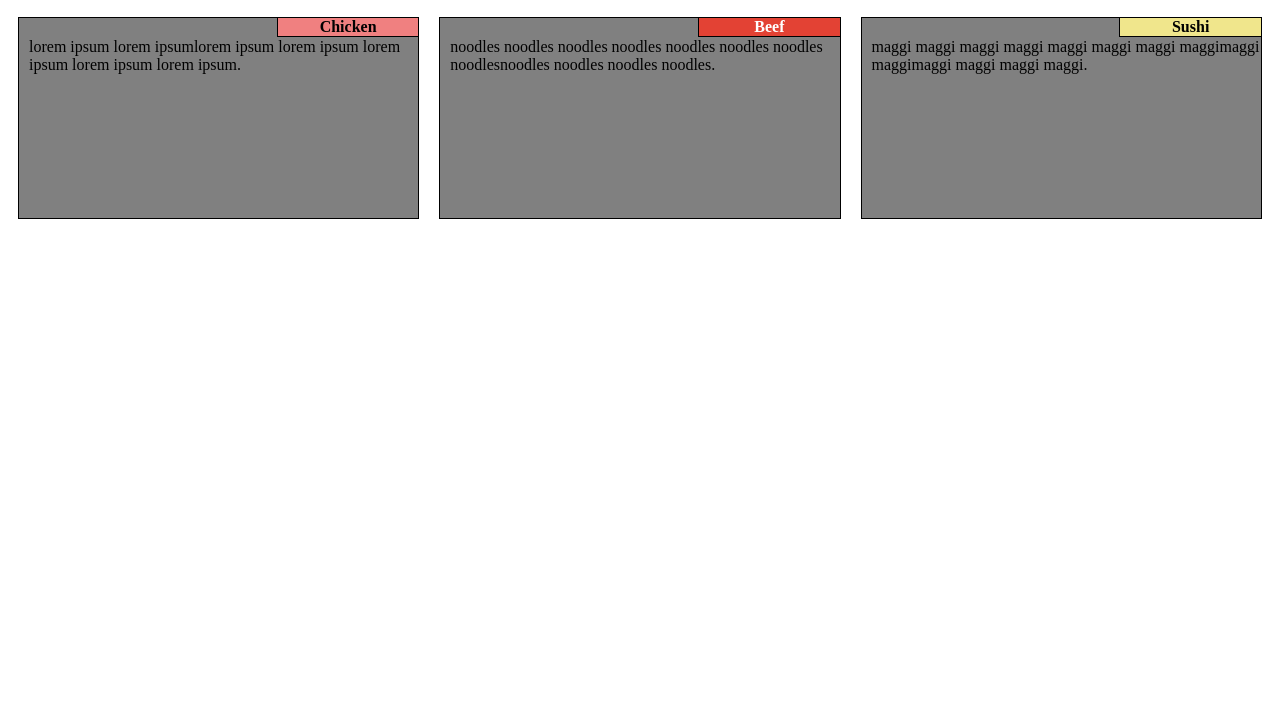
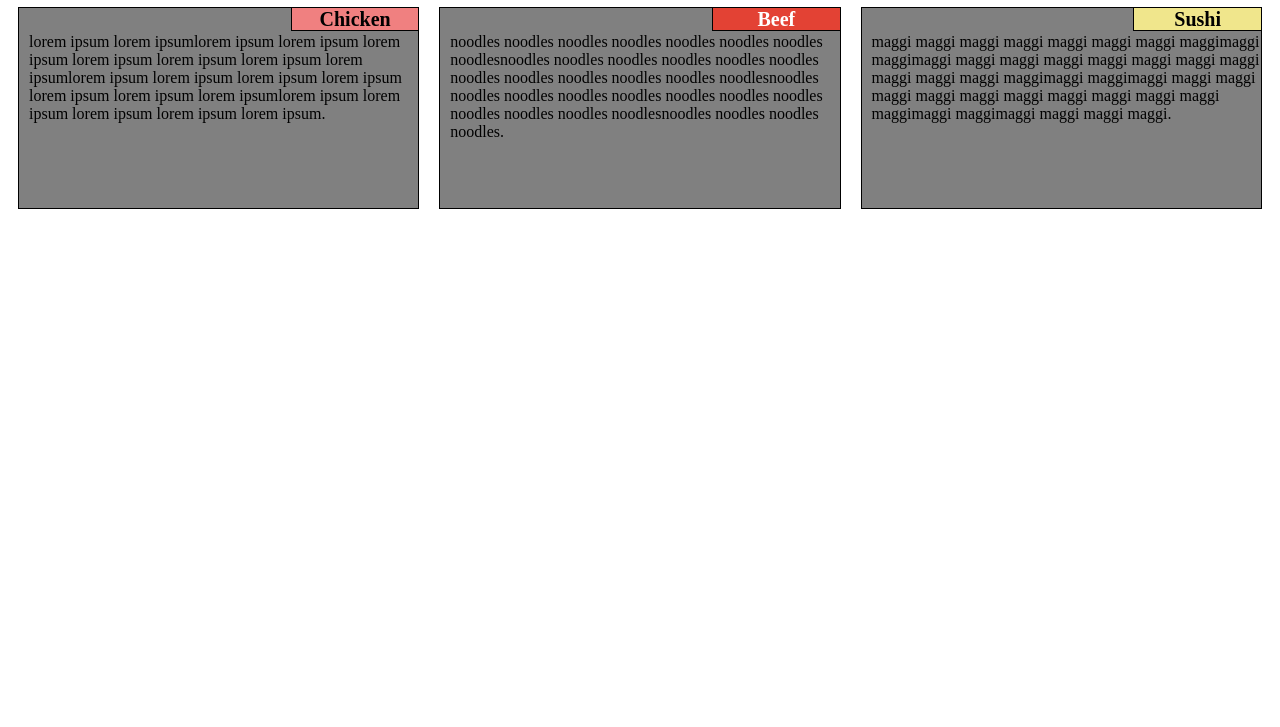
Before and after one commit to kriti-s/CourseEraWebDevelopment, a plain HTML site: page Module2_solution/index.html in a window 1280 px wide. Shown: the part 73-800 px from the top of the page. Drawn offline with Linux system fonts and the light colour scheme.

Commit message:
fixing fonts

```diff
--- a/Module2_solution/css/style.css
+++ b/Module2_solution/css/style.css
@@ -3,13 +3,15 @@ div.topContainer {
 	box-sizing: border-box;
 	margin:0px;
 	position:relative;
+	font-family: "Times New Roman", Times, serif;
+	font-size: 1em;
 }
 
 p.childContainer1 {
 	background-color:#ff0000;
 	color:#0000ff;
-	width:33.33%;
-	height:8.33%;
+	width:30%;
+	height:10%;
 	text-align:center;
 	position:absolute;
 	top:0;
@@ -17,8 +19,11 @@ p.childContainer1 {
 	margin:10px;
 	font-weight : bold;
 	border: 1px solid black;
+	font-size : 1.25em;
 }
-
+h1 {
+	font-size : 1.75em;
+}
 p.chicken {
 	background-color:#F08080;
 	color:black;
@@ -42,7 +47,7 @@ div.childContainer2 {
 }
 
 p.innerChild {
-	margin-top:20px;
+	margin-top:25px;
 	margin-left:10px;
 	border:none;
 }
@@ -57,17 +62,17 @@ p.innerChild {
 @media (min-width: 768px) and (max-width:991px) {
 	div.col-md-2 {
 		width:50%;
-		font-size: 1.2em;
+		font-size: 1.05em;
 	}
 	div.col-md-1 {
 		width:100%;
-		font-size: 1.2em;
+		font-size: 1.1em;
 	}
 }
 
 @media (max-width: 767px) {
 	.col-sm-1 {
 		width:100%;
-		font-size: 1.2em;
+		font-size: 1.1em;
 	}
 }
--- a/Module2_solution/index.html
+++ b/Module2_solution/index.html
@@ -11,19 +11,19 @@
 <div class="col-lg-3 col-md-2 col-sm-1 topContainer">
 <p class="childContainer1 chicken">Chicken</p>
 <div class="childContainer2">
-<p class="innerChild">lorem ipsum lorem ipsumlorem ipsum lorem ipsum lorem ipsum lorem ipsum lorem ipsum.</p>
+<p class="innerChild">lorem ipsum lorem ipsumlorem ipsum lorem ipsum lorem ipsum lorem ipsum lorem ipsum lorem ipsum lorem ipsumlorem ipsum lorem ipsum lorem ipsum lorem ipsum lorem ipsum lorem ipsum lorem ipsumlorem ipsum lorem ipsum lorem ipsum lorem ipsum lorem ipsum.</p>
 </div>
 </div>
 <div class="col-lg-3 col-md-2 col-sm-1 topContainer">
 <p class="childContainer1 beef">Beef</p>
 <div class="childContainer2">
-<p class="innerChild">noodles noodles noodles noodles noodles noodles noodles noodlesnoodles noodles noodles noodles.</p>
+<p class="innerChild">noodles noodles noodles noodles noodles noodles noodles noodlesnoodles noodles noodles noodles noodles noodles noodles noodles noodles noodles noodles noodlesnoodles noodles noodles noodles noodles noodles noodles noodles noodles noodles noodles noodlesnoodles noodles noodles noodles.</p>
 </div>
 </div>
 <div class="col-lg-3 col-md-1 col-sm-1 topContainer">
 <p class="childContainer1 sushi">Sushi</p>
 <div class="childContainer2">
-<p class="innerChild">maggi maggi maggi maggi maggi maggi maggi maggimaggi maggimaggi maggi maggi maggi.</p>
+<p class="innerChild">maggi maggi maggi maggi maggi maggi maggi maggimaggi maggimaggi maggi maggi maggi maggi maggi maggi maggi maggi maggi maggi maggimaggi maggimaggi maggi maggi maggi maggi maggi maggi maggi maggi maggi maggi maggimaggi maggimaggi maggi maggi maggi.</p>
 </div>
 </div>
 </body>
```
